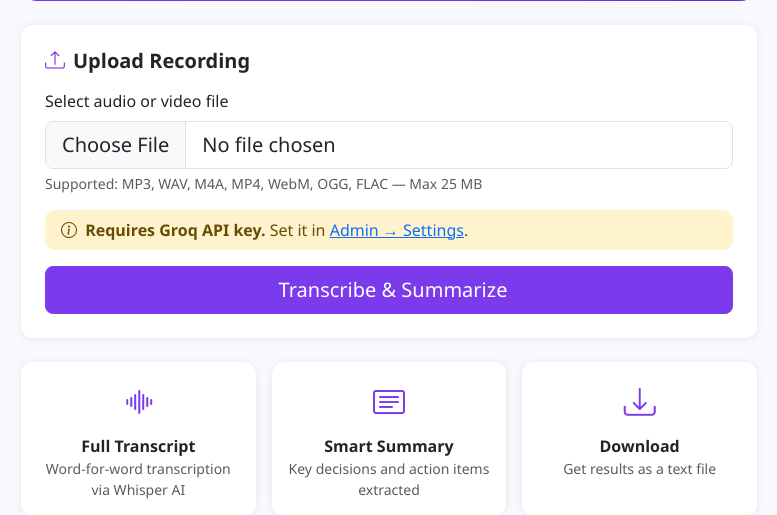
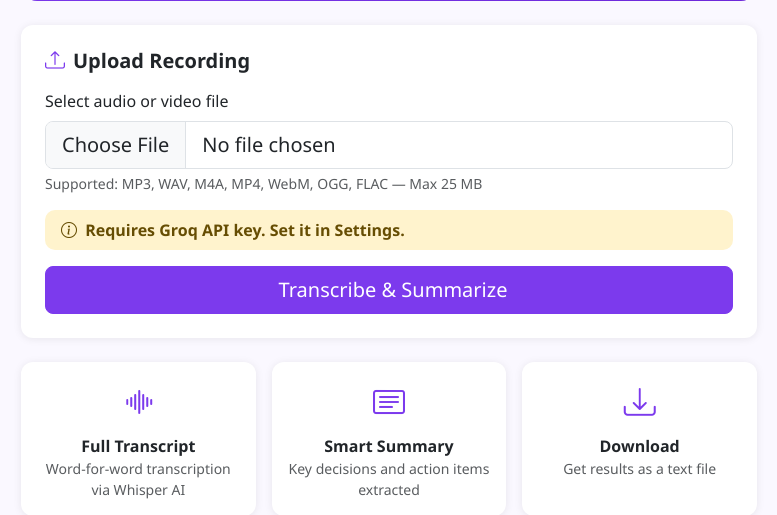
Before and after one commit to julisunkan/diginame3, a Flask app: page /otherapps/meetingsummarizer/ in a window 1280 px wide. Shown: the part 261-776 px from the top of the page, without its empty margins (251-1028 px from the left). Run offline with Flask 3, Linux system fonts and the light colour scheme; data comes from the database, SQL or seed files in the repository; data that the repository does not hold is empty; some libraries are stand-ins or nearby versions.

Commit message:
Simplify Groq API key requirement message

```diff
--- a/otherapps/meetingsummarizer/templates/meetingsummarizer/index.html
+++ b/otherapps/meetingsummarizer/templates/meetingsummarizer/index.html
@@ -21,7 +21,7 @@
         </div>
         <div class="alert alert-warning py-2 mb-3">
           <i class="bi bi-info-circle me-1"></i>
-          <strong>Requires Groq API key.</strong> Set it in <a href="{{ url_for('meetingsummarizer.admin_settings') }}">Admin → Settings</a>.
+          <strong>Requires Groq API key. Set it in Settings.</strong>
         </div>
         <div class="d-grid">
           <button type="submit" class="btn btn-brand btn-lg">
```
